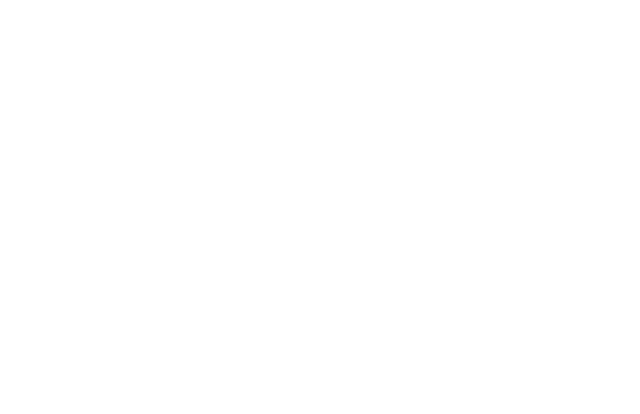
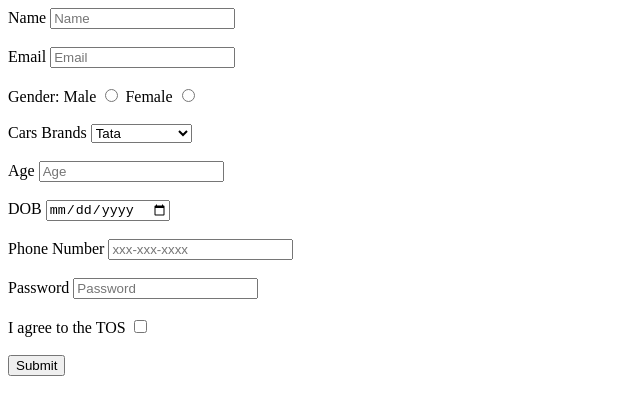
Before and after one commit to acciojob/signup-form-car-Saurabhdombe2000, a website: page main.html in a window 1280 px wide. Shown: the whole page, without its empty margins (0-640 px from the left). Drawn offline with Linux system fonts and the light colour scheme.

Commit message:
created a submission

```diff
--- a/main.html
+++ b/main.html
@@ -7,10 +7,40 @@
 </head>
 
 <body>
+	<form method="post">
 	<!-- the entire body must be written by student -->
+	<label for="name">Name </label>
+	<input type="text" id="name" placeholder="Name" required><br><br>
+	<label for="email">Email </label>
+	<input type="email" id="email" placeholder="Email" required><br><br>
+	<label for="gender_m">Gender: Male</label>
+	<input type="radio" name="Gender" id=gender_m required>
+	<label for="gender_f">Female </label>
+	<input type="radio" name="Gender" id="gender_f" required><br><br>
+
+	<label for="cars">Cars Brands </label>
+	<select name="cars" id="cars" placeholder="--Please Choose an option--" required>
+	   <option value="tata">Tata</option>
+	   <option value="mahindra">Mahindra</option>
+	   <option value="audi">Audi</option>
+	   <option value="bmw">BMW</option>
+	   <option value="range">Range Rover</option>
+	   <option value="mercedes">Mercedes</option>
+	</select><br><br>
+	<label for="age">Age </label>
+	<input type="number" id="age" placeholder="Age" required><br><br>
+	<label for="dob">DOB </label>
+	<input type="date" id="dob" required><br><br>
+	<label for="tel">Phone Number </label>
+	<input type="tel" id="tel" placeholder="xxx-xxx-xxxx" required><br><br>
+	<label for="password">Password </label>
+	<input type="password" id="password" placeholder="Password" required><br><br>
+
+	I agree to the TOS <input type="checkbox" id="tos" required><br><br>
+	<button type="submit">Submit</button>
     <script type="text/javascript" src="./script.js">
 </script>
-
+   </form>
 </body>
 
 </html>
```
